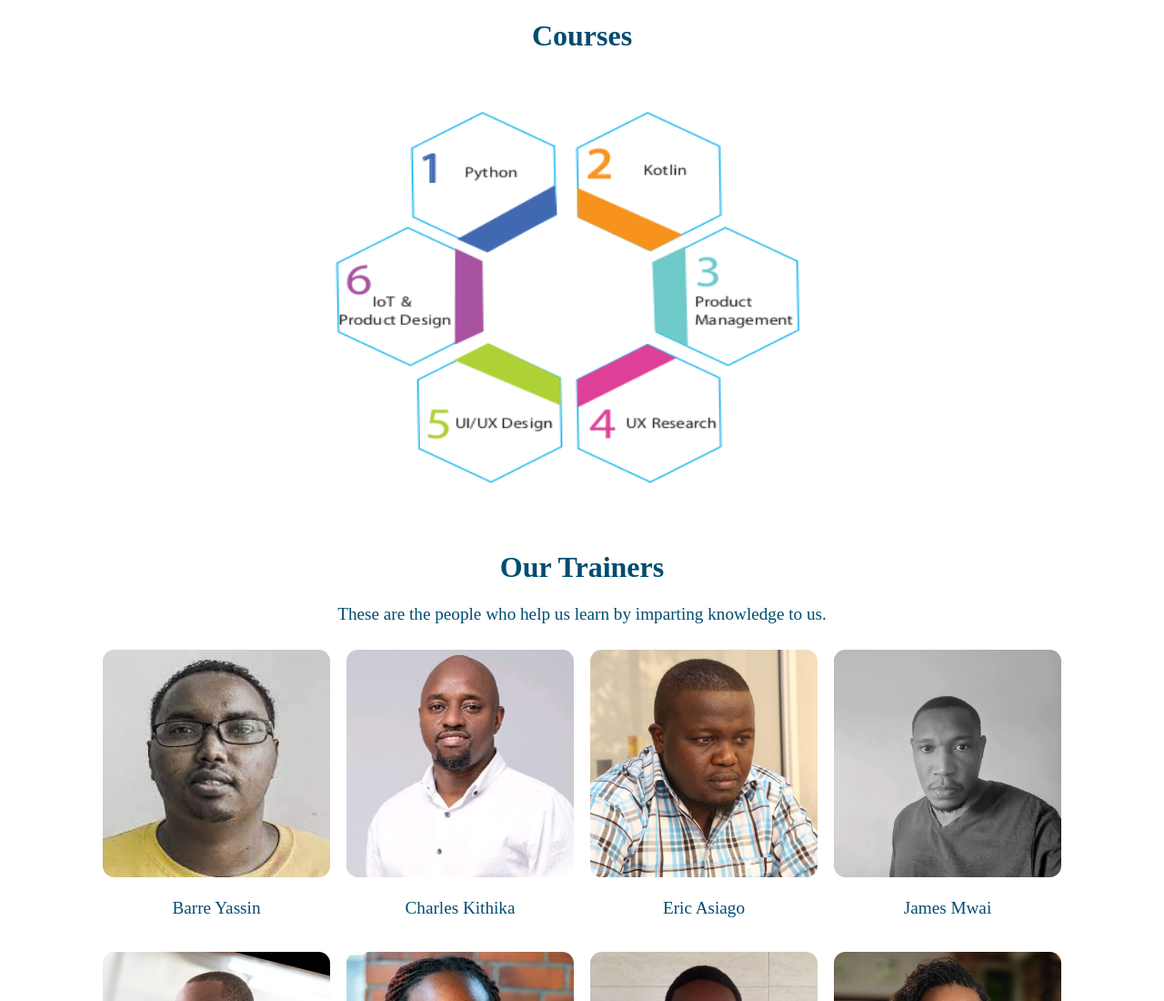
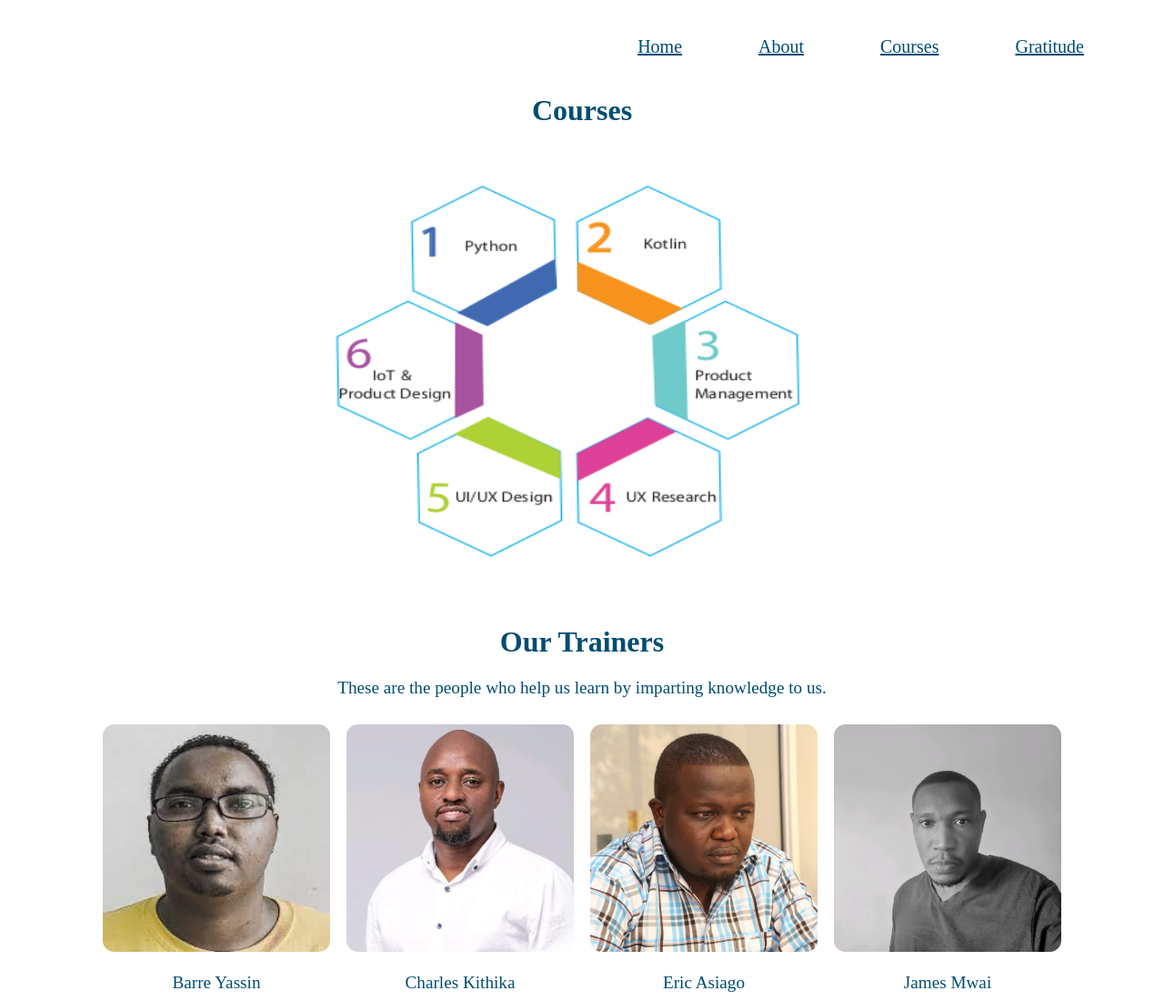
Before and after one commit to winniemwangi/Lovelacewebsite, a plain HTML site: page courses.html in a window 1280 px wide. Shown: the top 1100 px of the page at 91% size. Drawn offline with Linux system fonts and the light colour scheme.

Commit message:
courses-test

```diff
--- a/courses.css
+++ b/courses.css
@@ -1,3 +1,27 @@
+nav{
+    text-align: right;
+    margin: 40px;
+}
+nav ul li{
+    list-style: none;
+    display: inline;
+    font-size: 20px;
+    flex-direction:right;
+    padding: 40px;
+}
+nav ul li a{
+    color:#004C75;
+
+}
+ul li a:hover{
+    list-style: none;
+    background-color: rgb(7, 4, 48);
+    /* border: 20px; */
+    /* border-radius: 25%; */
+    padding:20px;
+    color: white;
+}
+
 .group2{
 
     display: flex;
--- a/courses.html
+++ b/courses.html
@@ -11,6 +11,14 @@
 </head>
 
 <body>
+    <nav>
+        <ul>
+          <li><a class="active" href="index.html">Home</a></li>
+          <li><a href="about.html">About</a></li>
+          <li><a href="courses.html">Courses</a></li>
+          <li><a href="gratitude.html">Gratitude</a></li>
+        </ul>
+      </nav>
     <h1>Courses</h1>
     <div class="group">
         <img src="/images/groupcourses.png" width="700" height="500" alt="">
```
Also changed, not shown: index.html (+1 -1 lines).
